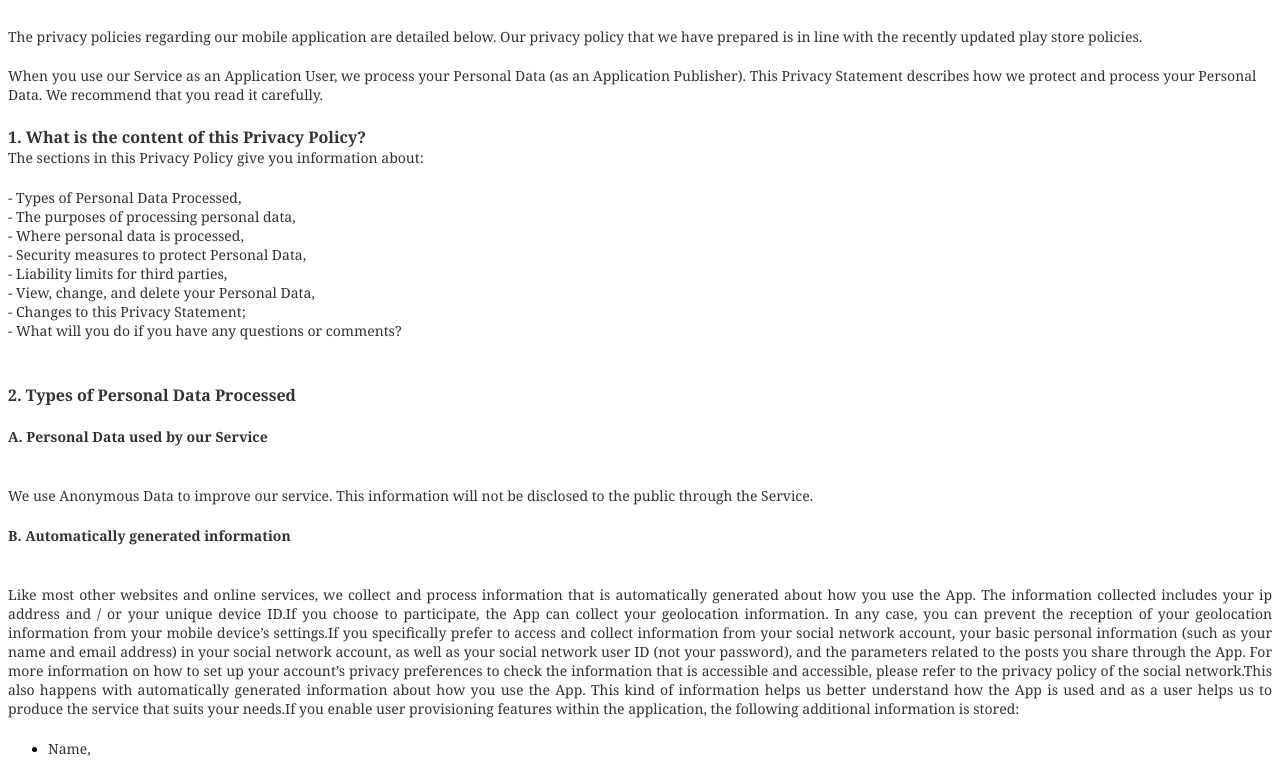
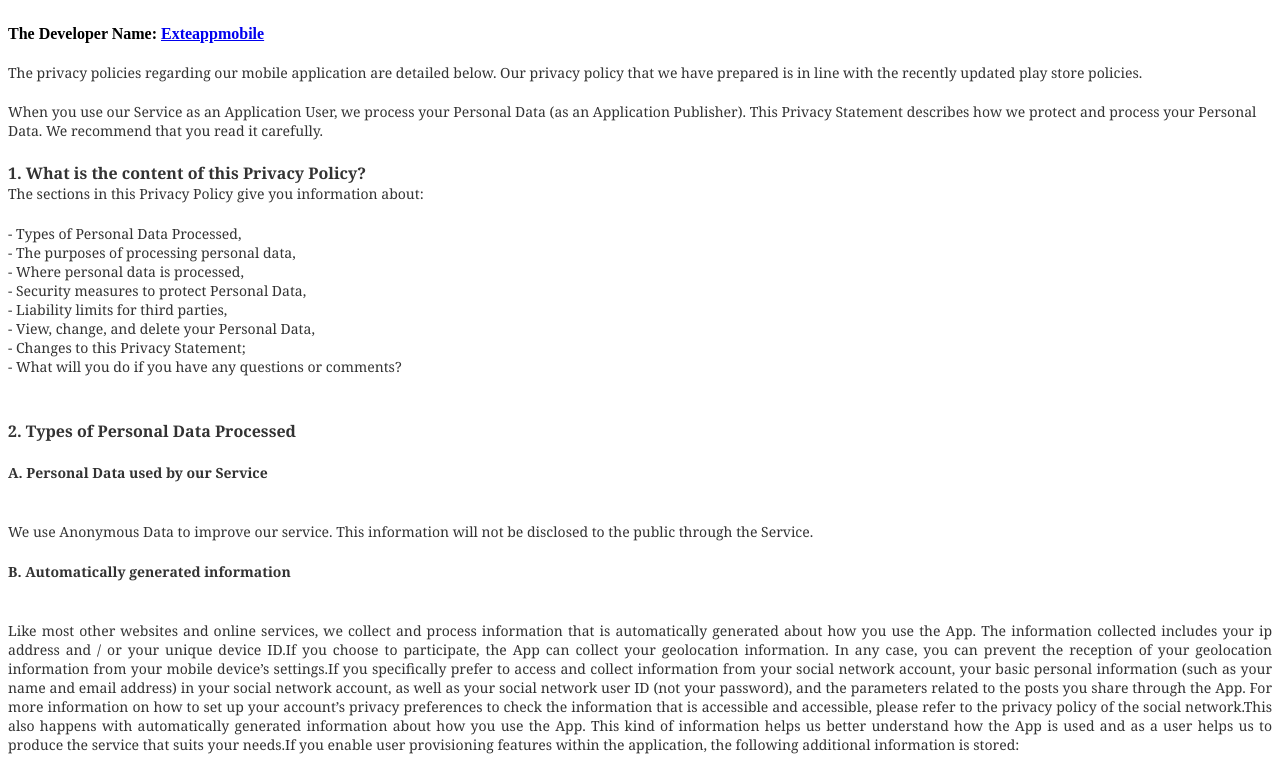
Before and after one commit to exteappmobile/exteappmobile.github.io, a plain HTML site: page privacy-policy.html in a window 1280 px wide. Shown: the part 73-834 px from the top of the page. Drawn offline with Linux system fonts and the light colour scheme.

Commit message:
Update privacy-policy.html

```diff
--- a/privacy-policy.html
+++ b/privacy-policy.html
@@ -9,6 +9,11 @@
         <br />
 
 <div style="text-align: justify;">
+    <strong>The Developer Name: <a href="https://play.google.com/store/apps/developer?id=Exteappmobile" target="_blank">Exteappmobile</a></strong>
+    </br>
+    </br>
+
+    </span>
 <span style="color: #333333; font-family: &quot;georgia&quot; , &quot;times new roman&quot; , serif;"><span style="font-size: 14px;">The privacy policies regarding our mobile application are detailed below. Our privacy policy that we have prepared is in line with the recently updated play store policies.&nbsp;</span></span><span style="background-color: white; color: #333333; font-family: &quot;georgia&quot; , &quot;times new roman&quot; , serif; font-size: 14px; text-align: justify;"></span></div>
 <span style="background-color: white; color: #333333; font-family: &quot;georgia&quot; , &quot;times new roman&quot; , serif; font-size: 14px; text-align: justify;"><br /></span><span style="background-color: white; color: #333333; font-family: &quot;helvetica neue light&quot; , , &quot;helvetica neue&quot; , &quot;helvetica&quot; , &quot;arial&quot; , sans-serif; font-size: 14px; text-align: justify;"></span><span style="background-color: white; color: #333333; font-family: &quot;helvetica neue light&quot; , , &quot;helvetica neue&quot; , &quot;helvetica&quot; , &quot;arial&quot; , sans-serif; font-size: 14px; text-align: justify;"><span style="font-family: &quot;georgia&quot; , &quot;times new roman&quot; , serif;">When you use our Service as an Application User, we process your Personal Data (as an Application Publisher). This Privacy Statement describes how we protect and process your Personal Data. We recommend that you read it carefully.</span></span><br />
 <span style="background-color: white; color: #333333; font-family: &quot;georgia&quot; , &quot;times new roman&quot; , serif; font-size: medium; text-align: justify;"><br /></span>
```
